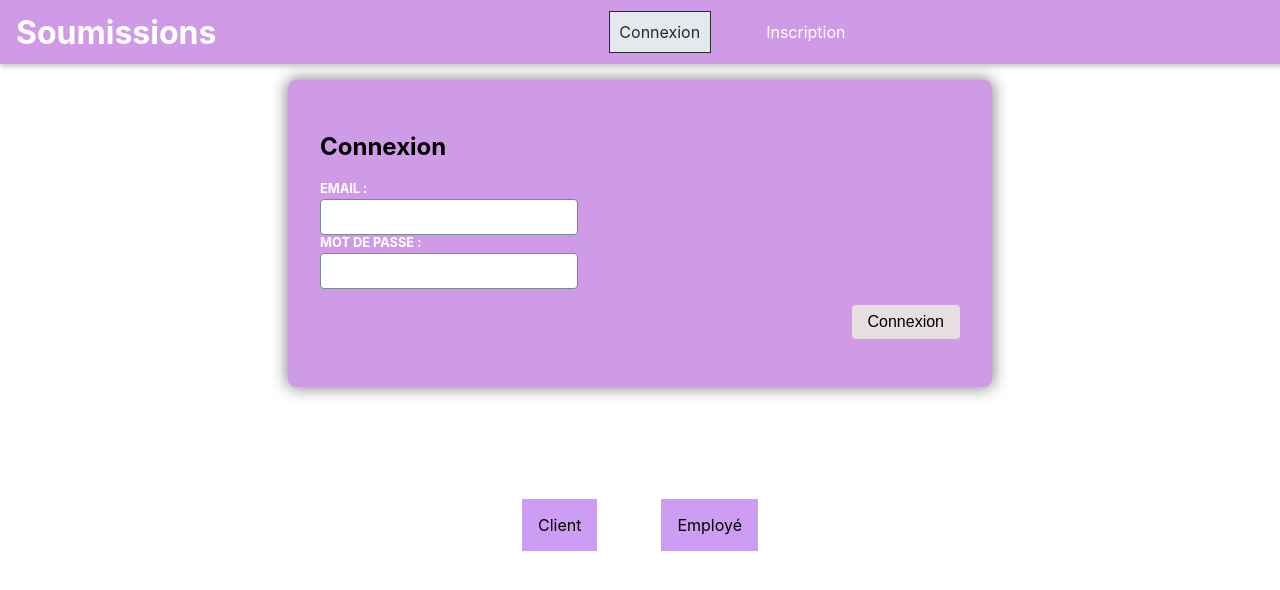
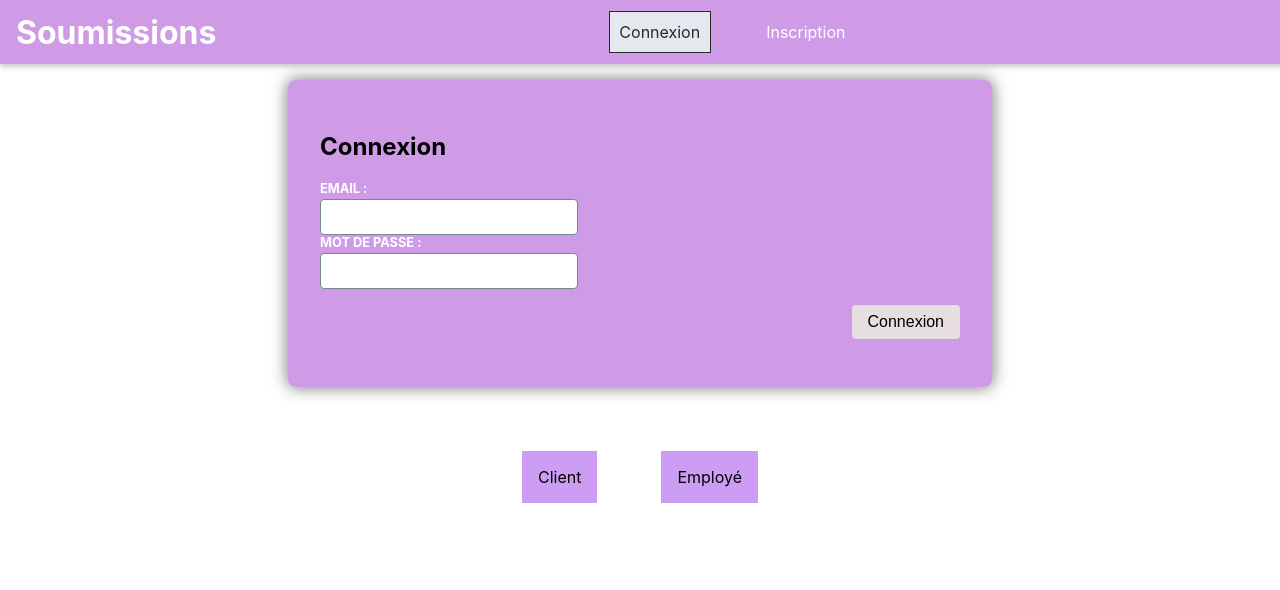
Before and after one commit to MyriamAssam/app-soumission, a React (Create React App) app in the folder Frontend/: page /connexion in a window 1280 px wide. Shown: the top 590 px of the page. Built offline with nearby package versions, Linux system fonts and the light colour scheme.

Commit message:
arranger css

```diff
--- a/Frontend/src/components/login/Login.jsx
+++ b/Frontend/src/components/login/Login.jsx
@@ -34,7 +34,7 @@ export default function Login(props) {
       auth.login(responseData.userId, responseData.token, responseData.role);
 
 
-      // A RE-VERIFIER
+
       if (responseData.userId !== undefined) {
         navigate("/soumissions");
       }
@@ -44,7 +44,7 @@ export default function Login(props) {
       console.log(err);
     }
   }
-
+  <h2>Inscrivez vous ou connectez-vous pour demander ou voir vos soumissions</h2>
   return (
     <form onSubmit={authSubmitHandler}>
       <h2>Connexion</h2>
--- a/Frontend/src/containers/Register.css
+++ b/Frontend/src/containers/Register.css
@@ -3,7 +3,7 @@
     display: flex;
     justify-content: center;
     gap: 4em;
-    padding-top: 4em;
+    padding-top: 1em;
 }
 
 .typeCompte a {
```
